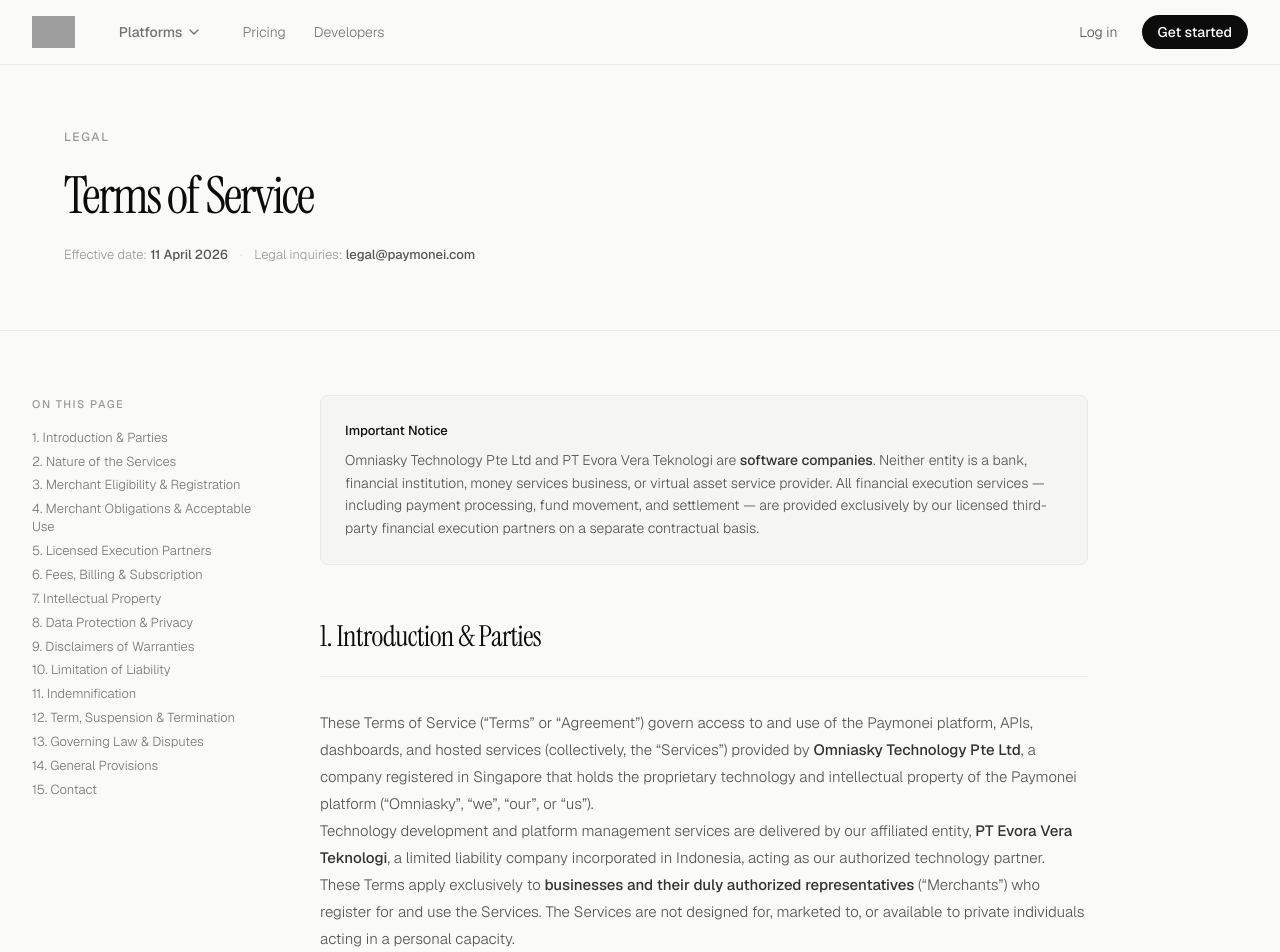
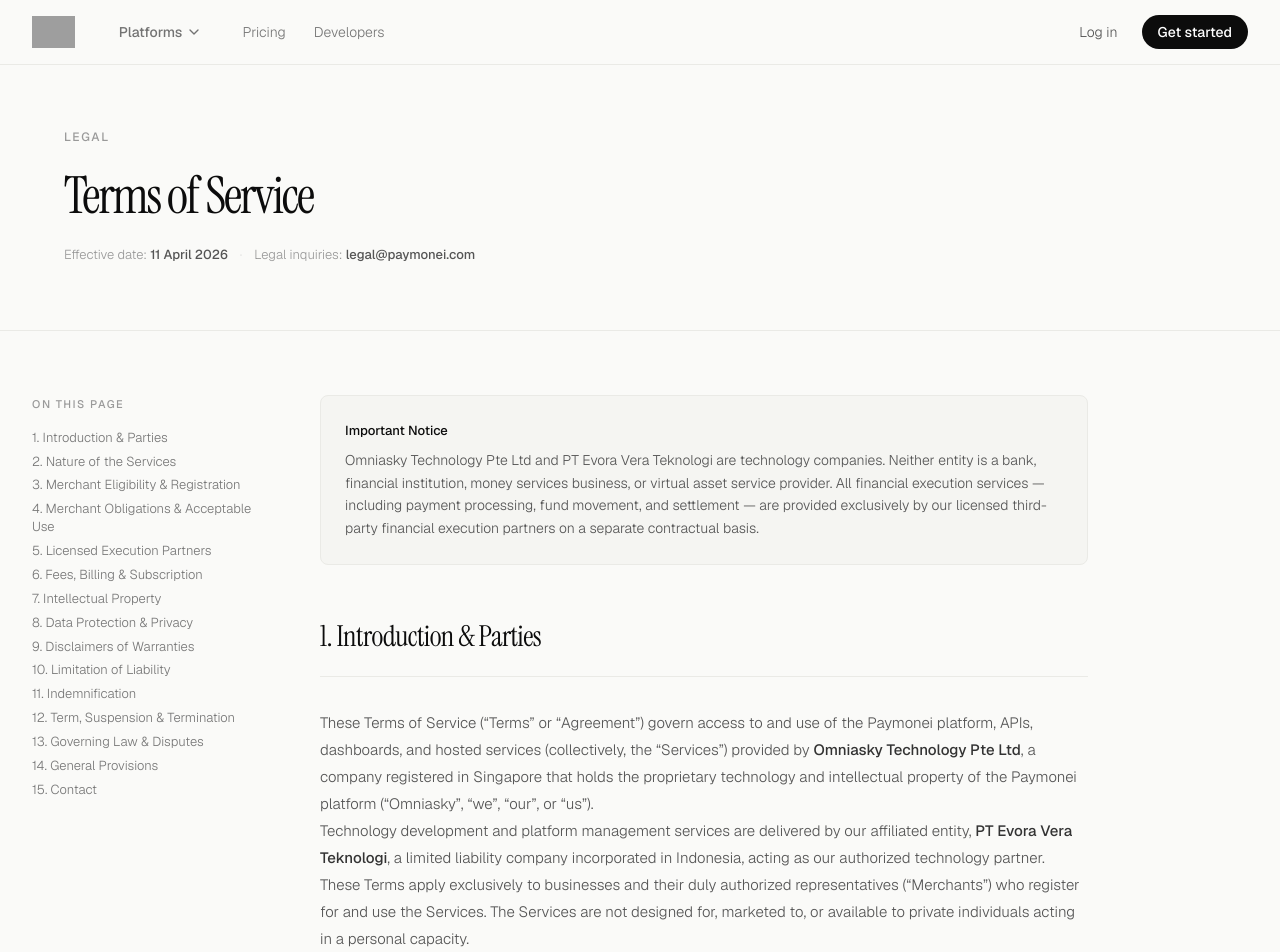
Before and after one commit to omniasky/paymonei-website, a Next.js app: page /supports/terms-of-service in a window 1280 px wide. Shown: the top 952 px of the page. Built offline with nearby package versions, Linux system fonts and the light colour scheme; grey boxes are pictures that could not be loaded.

Commit message:
fix(copy): fix content copy writing

```diff
--- a/src/app/supports/terms-of-service/page.tsx
+++ b/src/app/supports/terms-of-service/page.tsx
@@ -101,7 +101,7 @@
               <div className="bg-[#F5F5F2] border border-[#EAEAE6] rounded-lg p-6 mb-12">
                 <p className="text-[13px] font-medium text-[#0C0C0C] mb-2">Important Notice</p>
                 <p className="text-[14px] text-[#555] leading-relaxed font-light">
-                  Omniasky Technology Pte Ltd and PT Evora Vera Teknologi are <strong className="font-medium text-[#333]">software companies</strong>. Neither entity is a bank, financial institution, money services business, or virtual asset service provider. All financial execution services — including payment processing, fund movement, and settlement — are provided exclusively by our licensed third-party financial execution partners on a separate contractual basis.
+                  Omniasky Technology Pte Ltd and PT Evora Vera Teknologi are technology companies. Neither entity is a bank, financial institution, money services business, or virtual asset service provider. All financial execution services — including payment processing, fund movement, and settlement — are provided exclusively by our licensed third-party financial execution partners on a separate contractual basis.
                 </p>
               </div>
 
@@ -114,7 +114,7 @@
                   Technology development and platform management services are delivered by our affiliated entity, <strong>PT Evora Vera Teknologi</strong>, a limited liability company incorporated in Indonesia, acting as our authorized technology partner.
                 </p>
                 <p>
-                  These Terms apply exclusively to <strong>businesses and their duly authorized representatives</strong> (&ldquo;Merchants&rdquo;) who register for and use the Services. The Services are not designed for, marketed to, or available to private individuals acting in a personal capacity.
+                  These Terms apply exclusively to businesses and their duly authorized representatives (&ldquo;Merchants&rdquo;) who register for and use the Services. The Services are not designed for, marketed to, or available to private individuals acting in a personal capacity.
                 </p>
                 <p>
                   By accessing or using the Services, you confirm that: (a) you are acting on behalf of a lawfully registered business entity; (b) you have the authority to bind that entity to this Agreement; and (c) you have read, understood, and agree to be bound by these Terms in their entirety.
```
